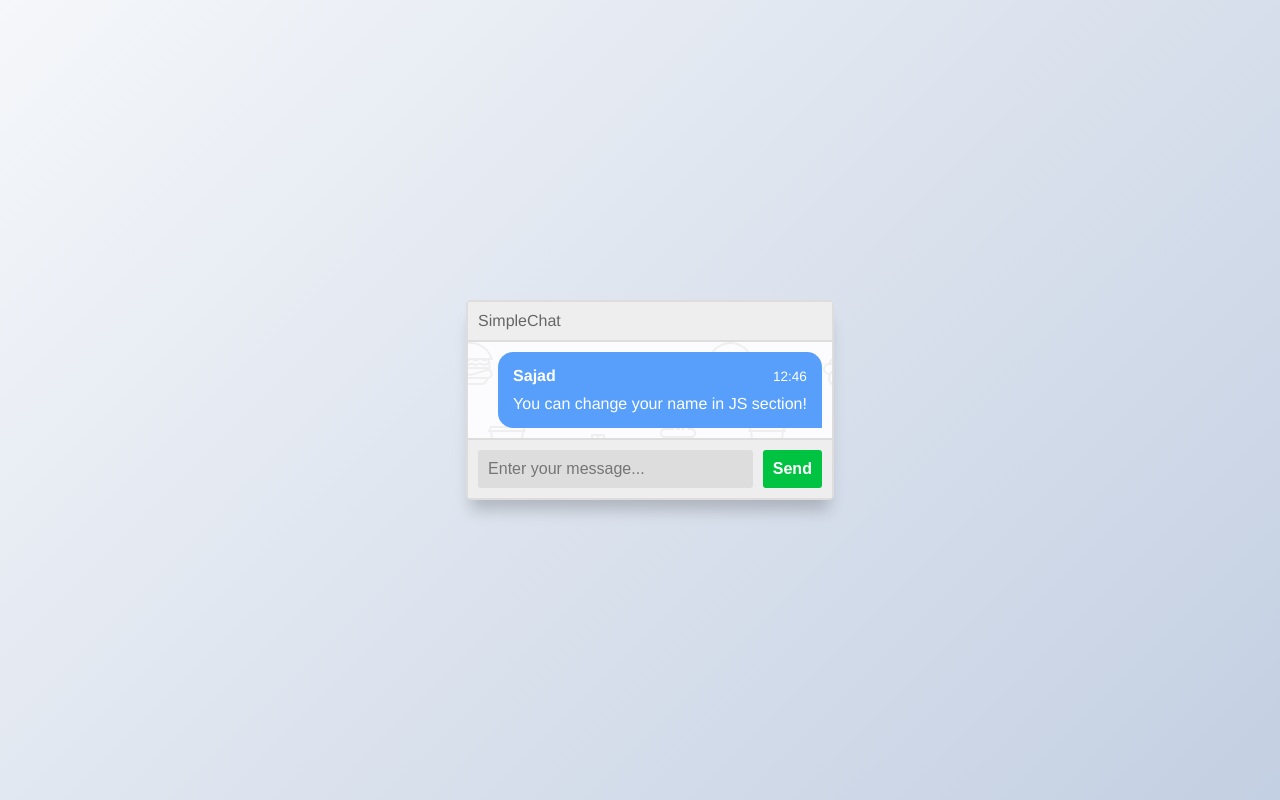
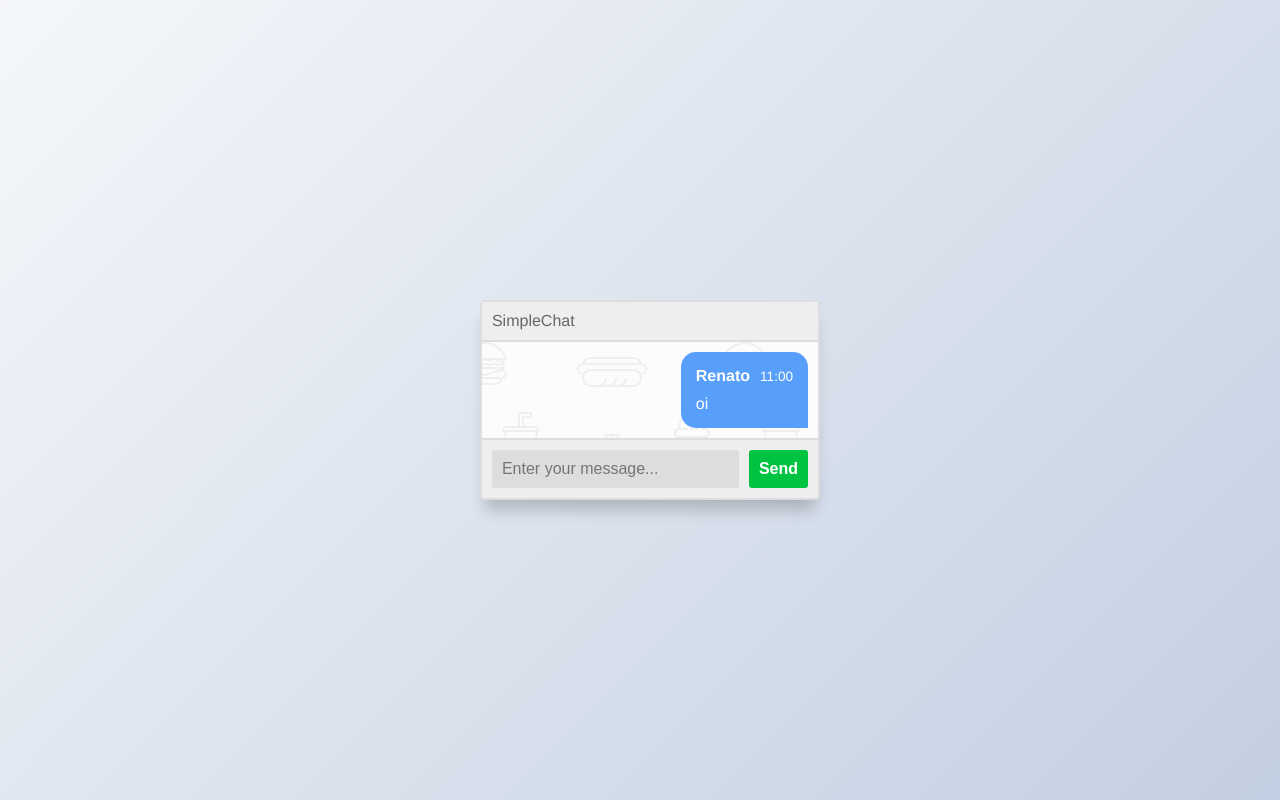
Before and after one commit to dekopossas/chat-socket-io, a React (Create React App) app in the folder chat-socket-io/: page / in a window 1280 px wide. Built offline with nearby package versions, Linux system fonts and the light colour scheme.

Commit message:
manipulando variaveis

```diff
--- a/chat-socket-io/src/components/MessageBox/index.js
+++ b/chat-socket-io/src/components/MessageBox/index.js
@@ -1,16 +1,17 @@
 import React from 'react';
 
-function MenssageBox({ isMine }) {
+function MenssageBox({ isMine, user, sendAt, message }) {
   const positionClass = (isMine) ? 'right-msg' : 'left-msg';
   return (
     <div className={`msg ${positionClass}`}>
       <div className="msg-bubble">
         <div className="msg-info">
-          <div className="msg-info-name">Sajad</div>
-          <div className="msg-info-time">12:46</div>
+          <div className="msg-info-name">{user}</div>
+          <div className="msg-info-time">{sendAt}</div>
         </div>
-
-        <div className="msg-text">You can change your name in JS section!</div>
+          {message}
+        <div className="msg-text">
+          </div>
       </div>
     </div>
   );
```
